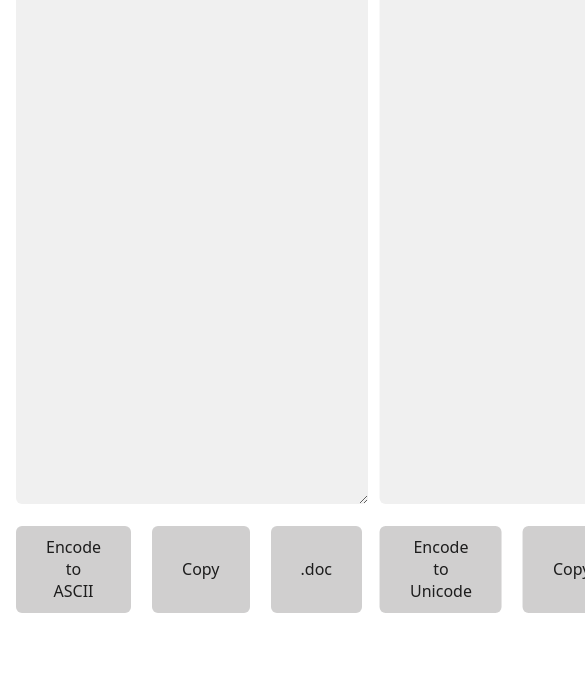
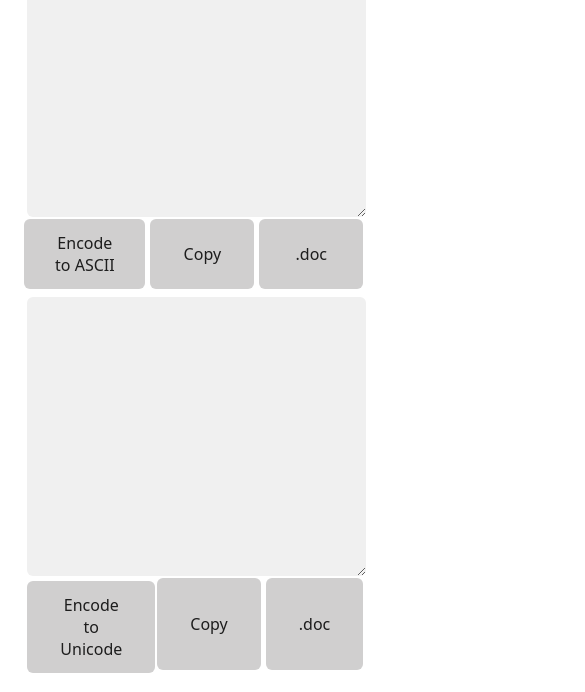
Before and after one commit to Vignesh-Vin/telugu-encoder, a plain HTML site: page index.html in a window 390 px wide. Shown: the part 152-844 px from the top of the page, 585 px wide, since content can reach past the window. Drawn offline with nearby package versions, Linux system fonts and the light colour scheme.

Commit message:
made it Mobile Responsive! (finally)

```diff
--- a/app.js
+++ b/app.js
@@ -684,13 +684,13 @@ let consonants = {
 }
 
 // copy text to clipboard
-function copyAscii() {
+function copyUnicode() {
 	let copyText = document.querySelector("#unicode-text");
   copyText.select();
   document.execCommand("copy");
 }
 
-function copyUnicode() {
+function copyAscii() {
 	let copyText = document.querySelector("#ascii-text");
   copyText.select();
   document.execCommand("copy");
--- a/index.html
+++ b/index.html
@@ -5,28 +5,26 @@
 	<link rel="stylesheet" href="https://cdn.jsdelivr.net/npm/water.css@2/out/water.css">
 </head>
 <body>
-<div id="wrapper">
+<div id="container" class="container">
 <div class="heading-box">
 	<h1 id="heading">Telugu Encoder v0.6.0</h1>
 </div>
-<div class="container">
-	<div class="text-box">
+	<div class="unicode-box">
 		<textarea type="text" class="text-area-both" id="unicode-text"></textarea>
-		<div class="buttons">
-			<button id="toAscii" onclick="encodeToAscii()">Encode to ASCII</button>
-			<button id="copyAscii" onclick="copyAscii()">Copy</button>
-			<button id="docAscii" onclick="docAsciiDownload()">.doc</button>
-			</div>
 	</div>
-	<div class="text-box">
+	<div class="ascii-box">
 		<textarea type="text" class="text-area-both" id="ascii-text"></textarea>
-		<div class="buttons">
-			<button id="toUnicode" onclick="encodeToUnicode()">Encode to Unicode</button>
-			<button id="copyUnicode" onclick="copyUnicode()">Copy</button>
-			<button id="docUnicode" onclick="docUnicodeDownload()">.doc</button>
-		</div>
 	</div>
-</div>
+	<div class="buttons-ascii">
+		<button class="encode-to-unicode" onclick="encodeToUnicode()">Encode to Unicode</button>
+		<button class="copy-ascii" onclick="copyAscii()">Copy</button>
+		<button class="download-ascii" onclick="docUnicodeDownload()">.doc</button>
+	</div>
+	<div class="buttons-unicode">
+		<button class="encode-to-ascii" onclick="encodeToAscii()">Encode to ASCII</button>
+		<button class="copy-unicode" onclick="copyUnicode()">Copy</button>
+		<button class="download-unicode" onclick="docAsciiDownload()">.doc</button>
+	</div>
 </div>
 <!-- <h2>charcode:<span id="char_code"></span></h2> -->
 </body>
--- a/style.css
+++ b/style.css
@@ -1,27 +1,37 @@
 * {
 		box-sizing: border-box;
+		margin: 0;
+		padding: 0;
+		/*display: flex;*/
+		top: 0;
+		left: 0;
 }
-html, body {
-   width: 100%;
-   height: 100%;
-   padding: 0;
-   margin: 0;
-	 background-color: #ffffff;
-	 display: flex;
-	 align-items: center;
-	 justify-content: center;
+
+#container {
+	position: absolute;
+	margin-top: 0px;
+	padding: 0;
+	display: grid;
+  grid-template-columns: 0.5fr 1.5fr 1.5fr 0.5fr;
+  grid-template-rows: 0.3fr 1.6fr 0.3fr 0.3fr;
+  gap: 5px 5px;
+  grid-auto-flow: row;
+  width: 100%;
+  height: 100%;
+	/* background-color: red */
 }
-#wrapper {
-	padding: 15px;
-	position: absolute;
-	/* border: 2px solid #54B9D4;
-	border-radius: 5px; */
-	width: 100%;
-	height: 100%;
-/* 	overflow: hidden; */
- 	/* background-color: red  */
+.heading-box {
+	justify-self: center;
+  align-self: center;
+  grid-area: 1 / 1 / 2 / 5;
+  width: 100vw;
+  height: 100%;
+	/* background-color: blue; */
 }
-.container {
+.heading-box h1 {
+	text-align: center;
+}
+/* .container {
 	position: relative;
 	left: 50%;
 	transform: translateX(-50%);
@@ -32,47 +42,124 @@ html, body {
 	gap: 10px;
 	max-width: 1000px;
 	/* background-color: blue */
+.unicode-box {
+  grid-area: 2 / 2 / 3 / 3;
+  width: 100%;
+  height: 100%;
 }
 
-.text-box{
-	position: relative;
-	left: 50%;
-	transform: translateX(-50%);
-	width: fit-content();
-	max-width: 100%;
-	padding: 1px;
-	display: grid;
-	grid-template-rows: 6fr 1fr;
-	height: fit-content();
-	/* background-color: green; */
+.ascii-box {
+  grid-area: 2 / 3 / 3 / 4;
+  width: 100%;
+  height: 100%;
+}
+.buttons-unicode {
+  display: grid;
+  grid-template-columns: 1fr 1fr 1fr;
+  grid-template-rows: 1fr;
+  gap: 5px 5px;
+  grid-auto-flow: row;
+  grid-area: 3 / 2 / 4 / 3;
+  width: 100%;
+  height: 100%;
+}
 
+.encode-to-ascii {
+
+  grid-area: 1 / 1 / 2 / 2;
+  width: 100%;
+  height: 100%;
+}
+
+.copy-unicode {
+
+  grid-area: 1 / 2 / 2 / 3;
+  width: 100%;
+  height: 100%;
+}
+
+.download-unicode {
+
+  grid-area: 1 / 3 / 2 / 4;
+  width: 100%;
+  height: 100%;
+}
+
+.buttons-ascii {
+  display: grid;
+  grid-template-columns: 1fr 1fr 1fr;
+  grid-template-rows: 1fr;
+  gap: 5px 5px;
+  grid-auto-flow: row;
+  grid-area: 3 / 3 / 4 / 4;
+  width: 100%;
+  height: 100%;
+}
+
+.encode-to-unicode {
+
+  grid-area: 1 / 1 / 2 / 2;
+  width: 100%;
+  height: 100%;
+}
+
+.copy-ascii {
+
+  grid-area: 1 / 2 / 2 / 3;
+  width: 100%;
+  height: 100%;
+}
+
+.download-ascii {
+
+  grid-area: 1 / 3 / 2 / 4;
+  width: 100%;
+  height: 100%;
 }
 #unicode-text {
 	font-family: sans-serif;
 	font-size: 18px;
 	background-color: #f0f0f0;
-	height: 96%
+	height: 100%
 }
 #ascii-text {
 	font-family: 'priyaanka';
 	font-size: 30px;
 	background-color: #f0f0f0;
-	height: 96%
+	height: 100%
 }
-.text-area-both {
+
+
+
+
+
+
+
+
+
+
+
+
+
+
+
+
+
+
+
+
+/* .text-area-both {
 	width: fit-content();
 	max-width: 100%;
-	background-color: white;
+	height: 100%;
 	color: black
 }
-.heading-box {
-	margin: 0;
-	padding: 0;
-	width: 100%;
-	height: 10%;
-	float: top;
-	/*background-color: gray*/
-}
+ */
+
+
+
+/*
+
 #heading {
 	text-align: center;
 	color: black
@@ -85,3 +172,103 @@ html, body {
 /* #toUnicode, #toAscii {
 	width: 120%;
 } */
+
+@media only screen and (max-width: 600px) {
+  #container {
+		display: grid;
+		grid-template-columns: 0.1fr 1.5fr 0.1fr;
+		grid-template-rows: 0.6fr 2fr 0.2fr 2fr 0.2fr 0.1fr;
+		gap: 5px 5px;
+		grid-auto-flow: row;
+		width: 100%;
+		/* height: 100%; */
+	}
+
+	.unicode-box {
+
+		justify-self: center;
+		align-self: center;
+		grid-area: 2 / 2 / 3 / 3;
+		width: 100%;
+		height: 100%;
+	}
+
+	.buttons-unicode {
+		display: grid;
+		grid-template-columns: 1fr 1fr 1fr;
+		grid-template-rows: 1fr;
+		gap: 5px 5px;
+		grid-auto-flow: row;
+		justify-self: center;
+		align-self: center;
+		grid-area: 3 / 2 / 4 / 3;
+		width: 100%;
+		height: 100%;
+	}
+
+	.encode-to-ascii {
+
+		justify-self: center;
+		align-self: center;
+		grid-area: 1 / 1 / 2 / 2;
+		width: 100%;
+		height: 100%;
+	}
+
+	.copy-unicode {
+
+		justify-self: center;
+		align-self: center;
+		grid-area: 1 / 2 / 2 / 3;
+		width: 100%;
+		height: 100%;
+	}
+
+	.download-unicode {
+
+		justify-self: center;
+		align-self: center;
+		grid-area: 1 / 3 / 2 / 4;
+		width: 100%;
+		height: 100%;
+	}
+
+	.heading-box { grid-area: 1 / 1 / 2 / 4; }
+
+	.ascii-box { grid-area: 4 / 2 / 5 / 3; }
+
+	.buttons-ascii {
+		display: grid;
+		grid-template-columns: 1fr 1fr 1fr;
+		grid-template-rows: 1fr;
+		gap: 5px 5px;
+		grid-auto-flow: row;
+		justify-self: center;
+		align-self: center;
+		grid-area: 5 / 2 / 6 / 3;
+		width: 100%;
+		height: 100%;
+	}
+
+	.encode-to-unicode { grid-area: 1 / 1 / 2 / 2; }
+
+	.copy-ascii {
+
+		justify-self: center;
+		align-self: center;
+		grid-area: 1 / 2 / 2 / 3;
+		width: 100%;
+		height: 100%;
+	}
+
+	.download-ascii {
+
+		justify-self: center;
+		align-self: center;
+		grid-area: 1 / 3 / 2 / 4;
+		width: 100%;
+		height: 100%;
+	}
+
+
+}
```
